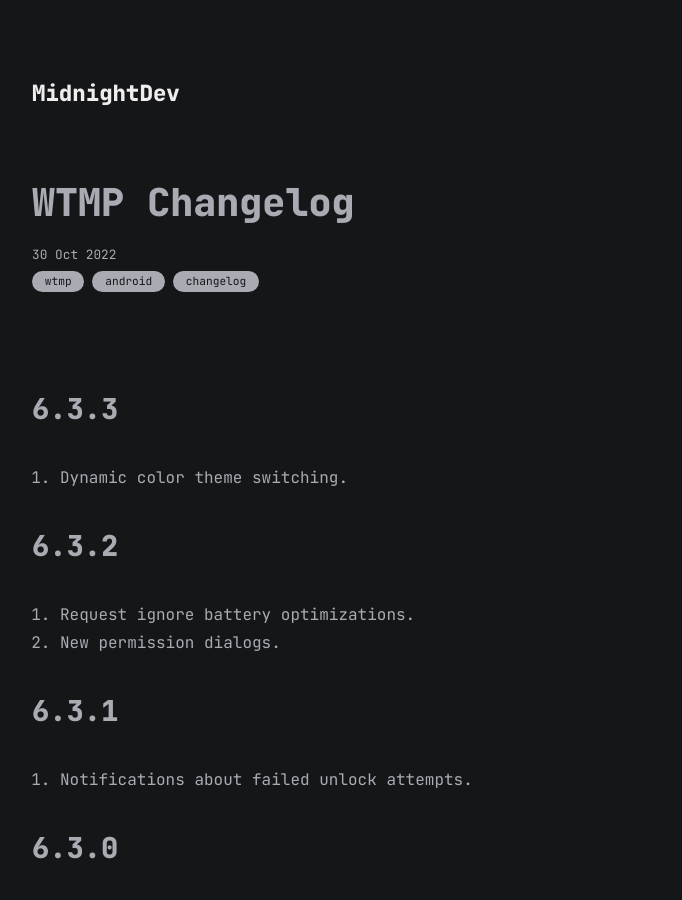
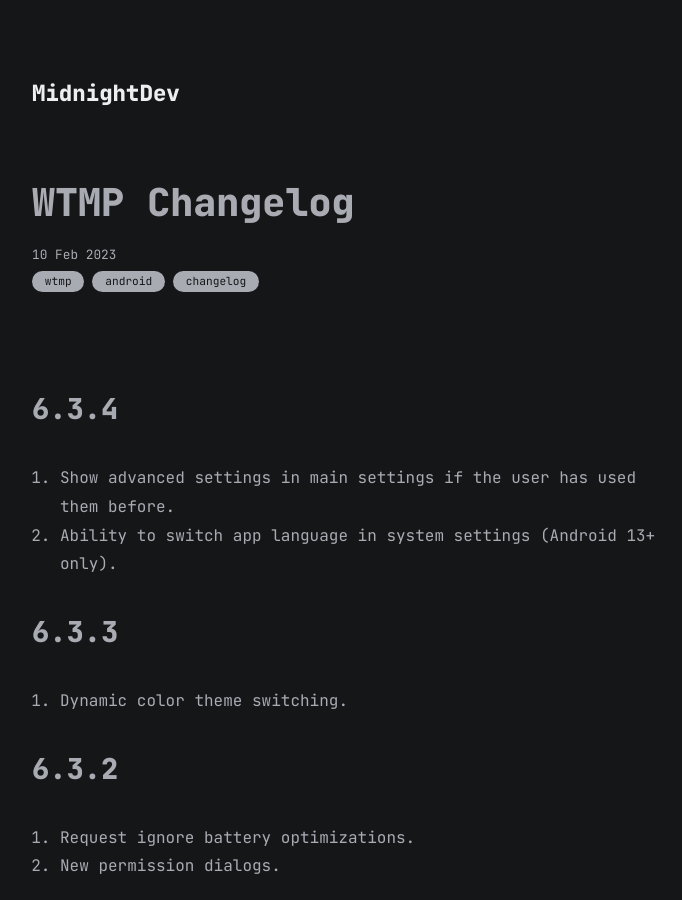
Before and after one commit to mdnghtdv/mdnghtdv.github.io, a Jekyll site: the page built from all_collections/_posts/2023-02-10-wtmp-changelog.md, in a window 1280 px wide and 900 px high. Shown: the whole window, without its empty margins (283-965 px from the left). Built offline with Jekyll 4.4.1, drawn with Linux system fonts in a browser that asks for light colours.

Commit message:
Update and rename 2022-10-30-wtmp-changelog.md to 2023-02-10-wtmp-changelog.md

```diff
--- a/all_collections/_posts/2022-10-30-wtmp-changelog.md
+++ b/all_collections/_posts/2023-02-10-wtmp-changelog.md
@@ -1,9 +1,14 @@
 ---
 layout: post
 title: WTMP Changelog
-date: 2022-10-30
+date: 2023-02-10
 categories: [wtmp, android, changelog]
 ---
+
+## 6.3.4
+
+1. Show advanced settings in main settings if the user has used them before.
+2. Ability to switch app language in system settings (Android 13+ only).
 
 ## 6.3.3
 
```
